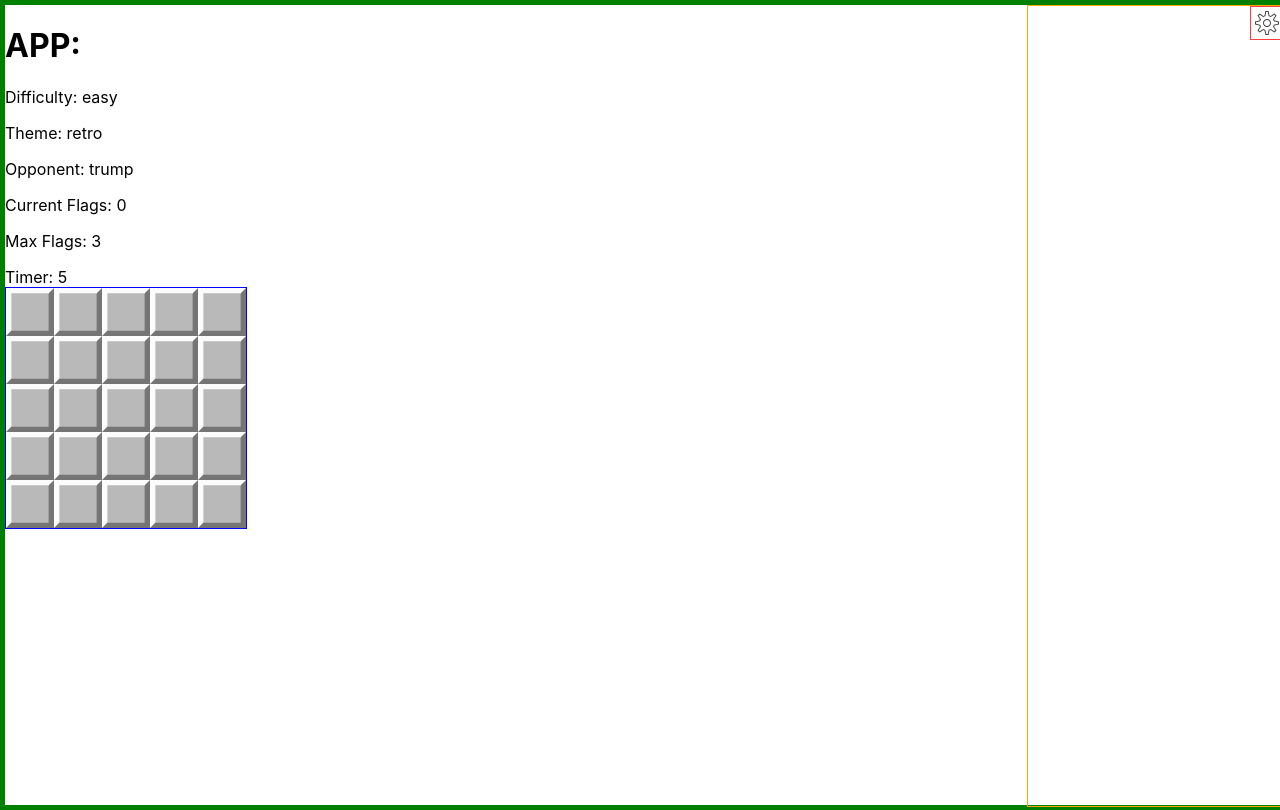
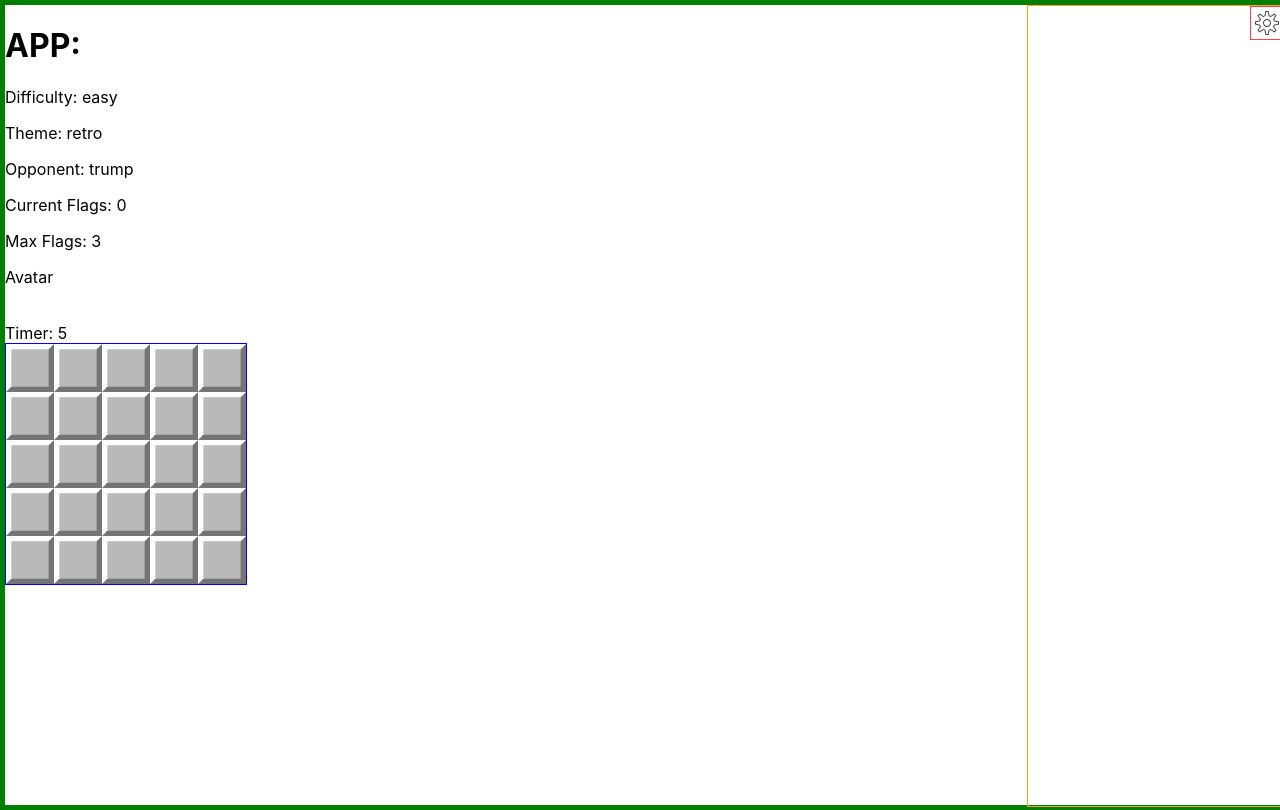
Before and after one commit to metalogica/tweetsweeper, a React (Create React App) app: page / in a window 1280 px wide. Built offline with nearby package versions, Linux system fonts and the light colour scheme.

Commit message:
scaffodled avatar component

```diff
--- a/src/components/TopPanel.tsx
+++ b/src/components/TopPanel.tsx
@@ -12,8 +12,18 @@ export default function TopPanel({gameProgress, boardSize, numberOfMines, mineMa
   return (
     <>
       <div data-testid='topPanel'>
+        <Avatar/>
         <div data-testid='timer' >Timer: {time}</div>
       </div>
     </>
   )
 }
+
+function Avatar() {
+  return(
+    <>
+      <p>Avatar</p>
+      <img src="" alt=""/>
+    </>
+  )
+}
```
Also changed, not shown: 1 other file (tests, documents, lock files or other folders).
